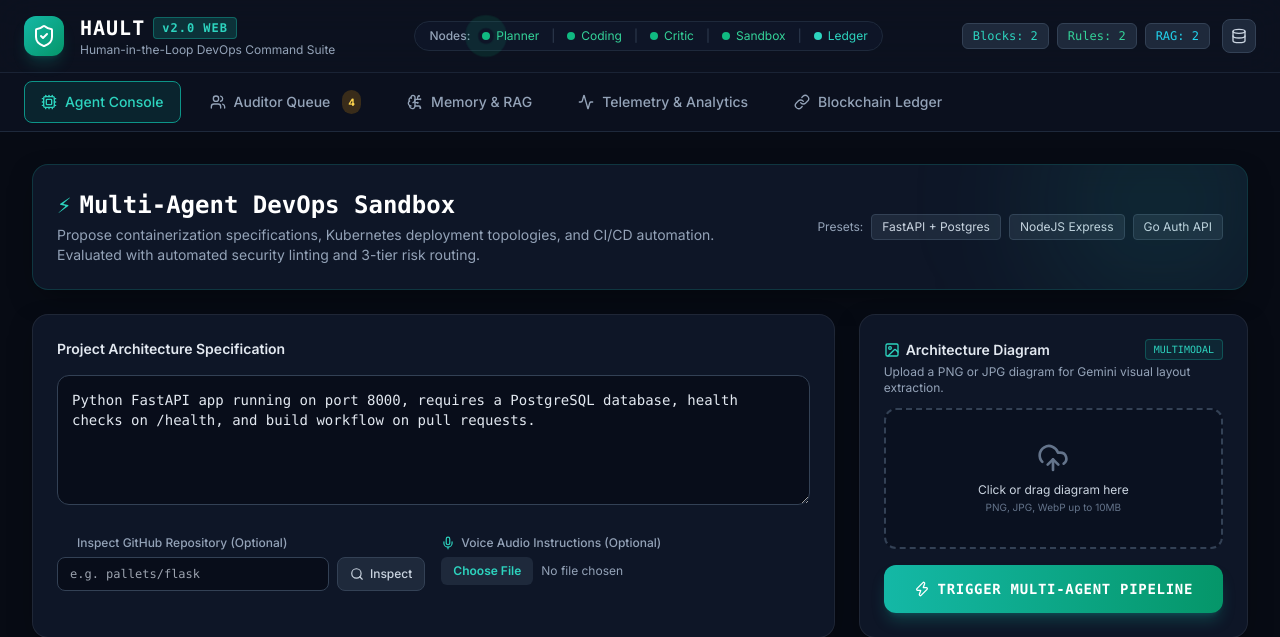
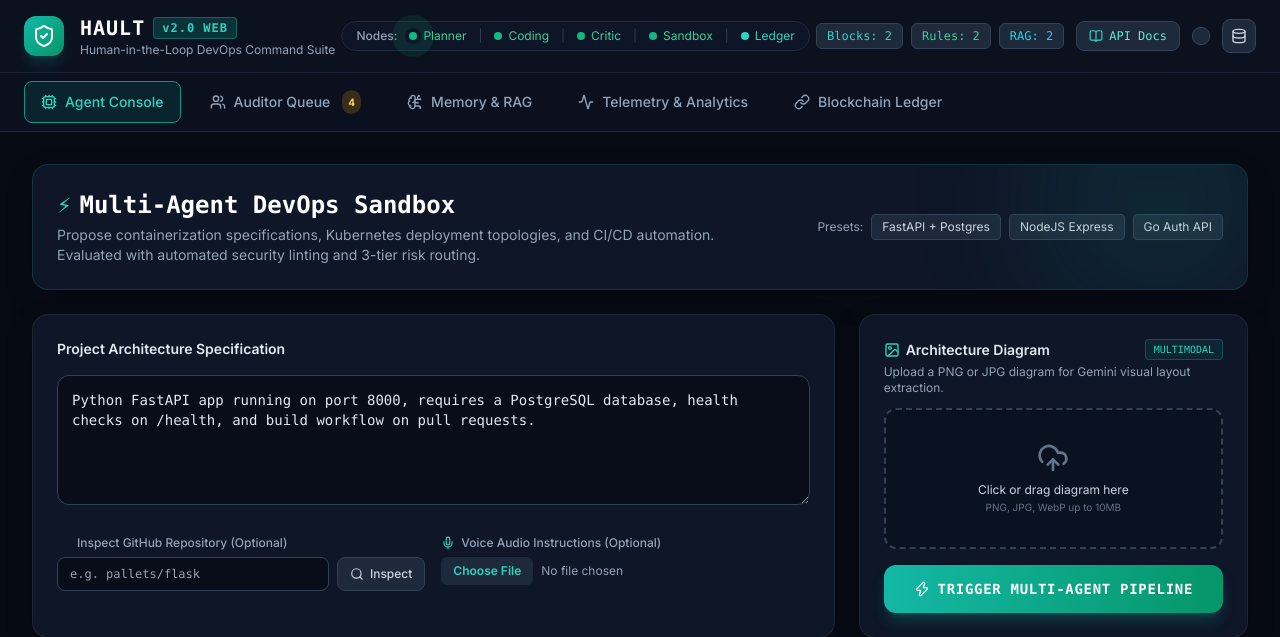
Before and after one commit to Nishant052004/Human-in-the-loop, a FastAPI app: page / in a window 1280 px wide. Shown: the top 637 px of the page. Run offline with FastAPI, Linux system fonts and the light colour scheme; data comes from the database, SQL or seed files in the repository; some libraries are stand-ins or nearby versions.

```diff
--- a/templates/index.html
+++ b/templates/index.html
@@ -107,8 +107,16 @@
           <span id="badge-kb" class="px-2.5 py-1 rounded-md bg-slate-800 text-cyan-400 border border-slate-700 font-mono">RAG: 0</span>
         </div>
 
+        <a href="/docs" target="_blank" class="hidden md:flex items-center gap-1.5 px-3 py-1.5 rounded-lg bg-slate-800 hover:bg-slate-700 text-xs font-mono text-teal-300 border border-slate-700 transition" title="Interactive API Documentation">
+          <i data-lucide="book-open" class="w-3.5 h-3.5 text-teal-400"></i> API Docs
+        </a>
+
+        <a href="https://github.com/Nishant052004/Human-in-the-loop" target="_blank" class="p-2 rounded-lg bg-slate-800 hover:bg-slate-700 border border-slate-700 text-slate-300 hover:text-white transition" title="View Source on GitHub">
+          <i data-lucide="github" class="w-4 h-4"></i>
+        </a>
+
         <div class="relative">
-          <button id="btn-db-menu" class="p-2 rounded-lg bg-slate-800 hover:bg-slate-700 border border-slate-700 text-slate-300 hover:text-white transition">
+          <button id="btn-db-menu" class="p-2 rounded-lg bg-slate-800 hover:bg-slate-700 border border-slate-700 text-slate-300 hover:text-white transition" title="Database Utilities">
             <i data-lucide="database" class="w-4 h-4"></i>
           </button>
           <div id="db-menu-dropdown" class="hidden absolute right-0 mt-2 w-48 glass-panel rounded-xl py-2 z-50 border border-slate-700 shadow-2xl">
```
Also changed, not shown: README.md.
